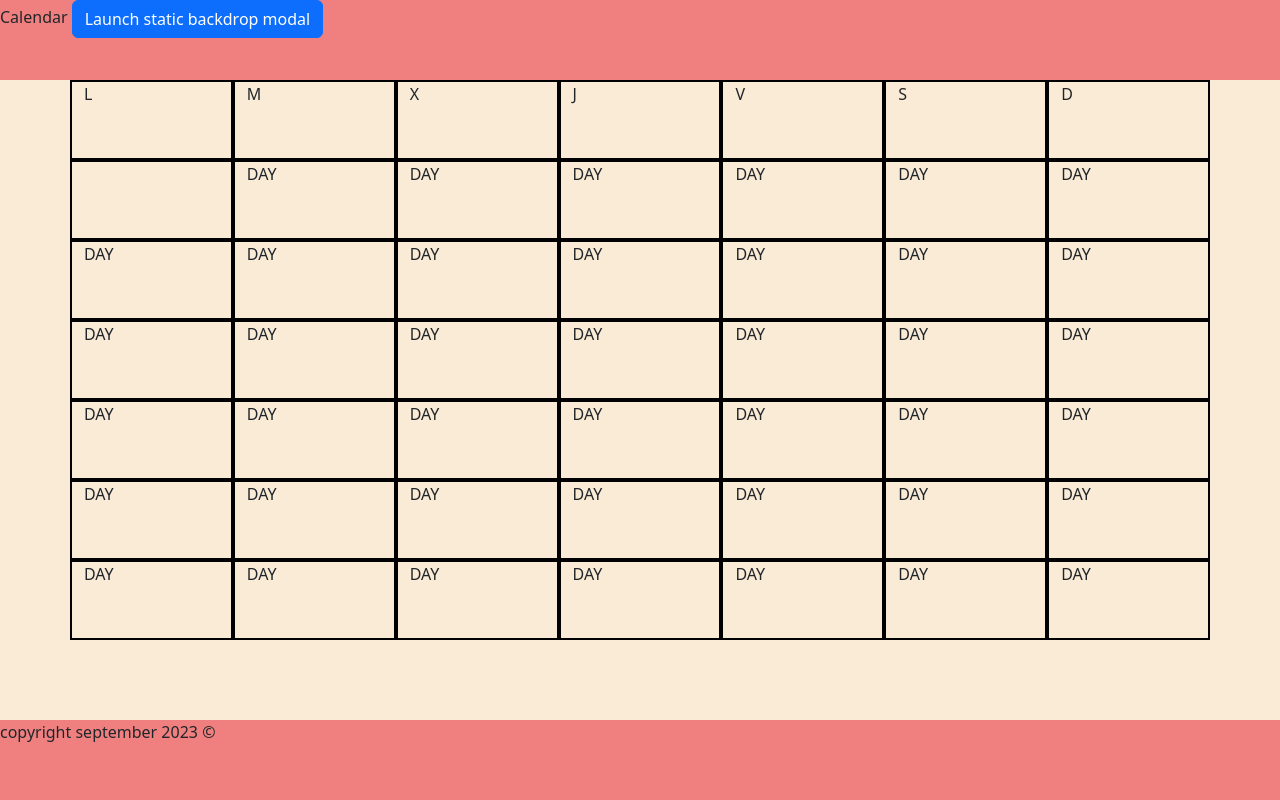
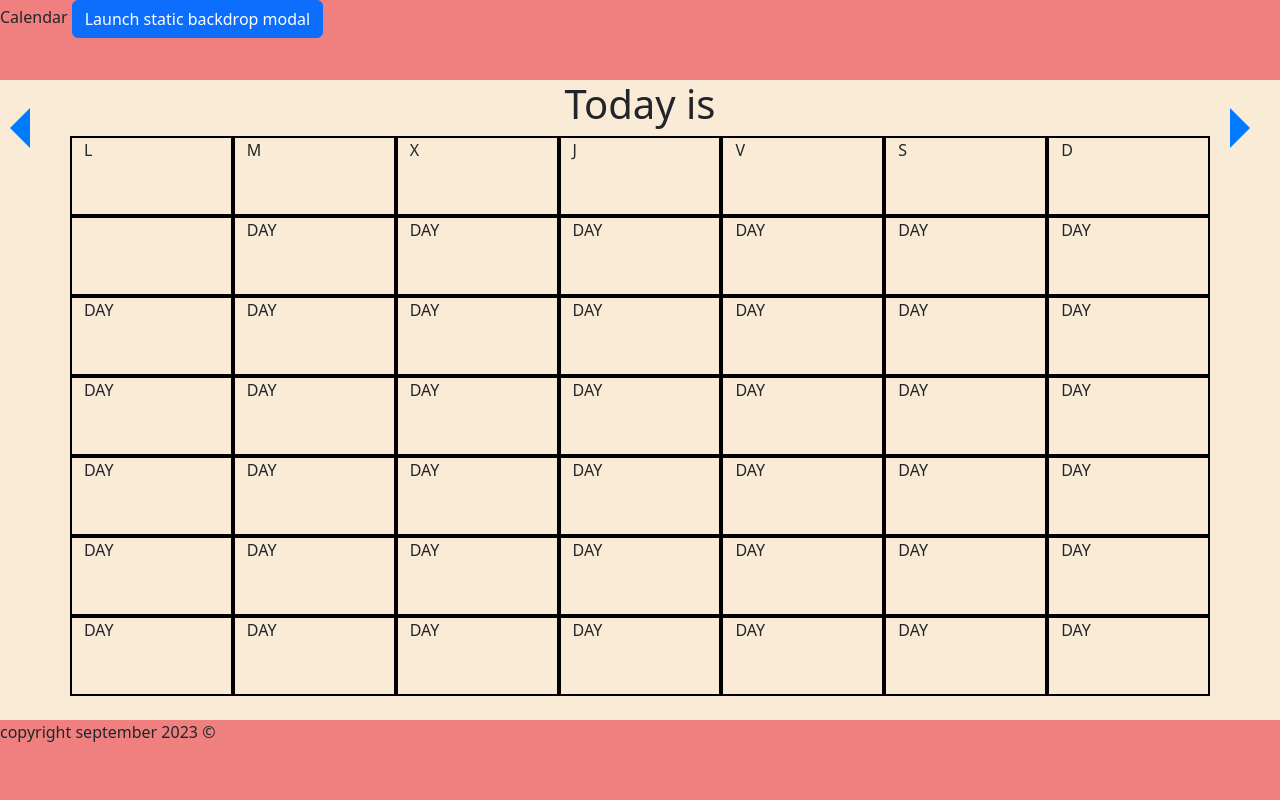
Before and after one commit to ebroto7/Assembler-Calendar, a website: page src/index.html in a window 1280 px wide. Drawn offline with nearby package versions, Linux system fonts and the light colour scheme.

Commit message:
import desde calendar.ts

```diff
--- a/src/index.html
+++ b/src/index.html
@@ -40,6 +40,11 @@
     </header>
     <main id="main">
       <section>
+        <div class="tittle-section">
+          <button class="arrow-button-left"></button>
+          <h1 class="calendarDayTittle">Today is</h1>
+          <button class="arrow-button-right"></button>
+        </div>
         <div class="container">
           <div class="row">
             <div class="col">L
--- a/src/style.css
+++ b/src/style.css
@@ -19,3 +19,54 @@ body {
     border: 2px solid black;
     height: 10vh;
 }
+
+
+
+.tittle-section {
+    display: flex;
+    flex-direction: row;
+    align-content: center;
+    justify-content: space-between;
+}
+
+.arrow-button-left {
+  position: relative;
+  padding: 10px 20px;
+  background-color: #007bff00; /* Button background color */
+  color: #fff; /* Text color */
+  border: none;
+  cursor: pointer;
+  font-size: 16px;
+}
+
+.arrow-button-left::before {
+  content: "";
+  position: absolute;
+  left: -10px; /* Ajustalo para cambiar la posicion de la flecha */
+  border-width: 20px;
+  border-style: solid;
+  border-color: transparent transparent transparent #007bff; /* Arrow color */
+  transform: translateY(-50%);
+  transform: rotate(180deg);
+}
+
+.arrow-button-right {
+  position: relative;
+  padding: 10px 20px;
+  background-color: #007bff00; /* Button background color */
+  color: #fff; /* Text color */
+  border: none;
+  cursor: pointer;
+  font-size: 16px;
+}
+
+.arrow-button-right::before {
+  content: "";
+  position: absolute;
+  top: 3em;
+  left: -10px; /* Ajustalo para cambiar la posicion de la flecha */
+  border-width: 20px;
+  border-style: solid;
+  border-color: transparent transparent transparent #007bff; /* Arrow color */
+  transform: translateY(-50%);
+}
```
Also changed, not shown: src/Views/Calendar.ts (+21 -0 lines), src/index.ts (+1 -21 lines).
